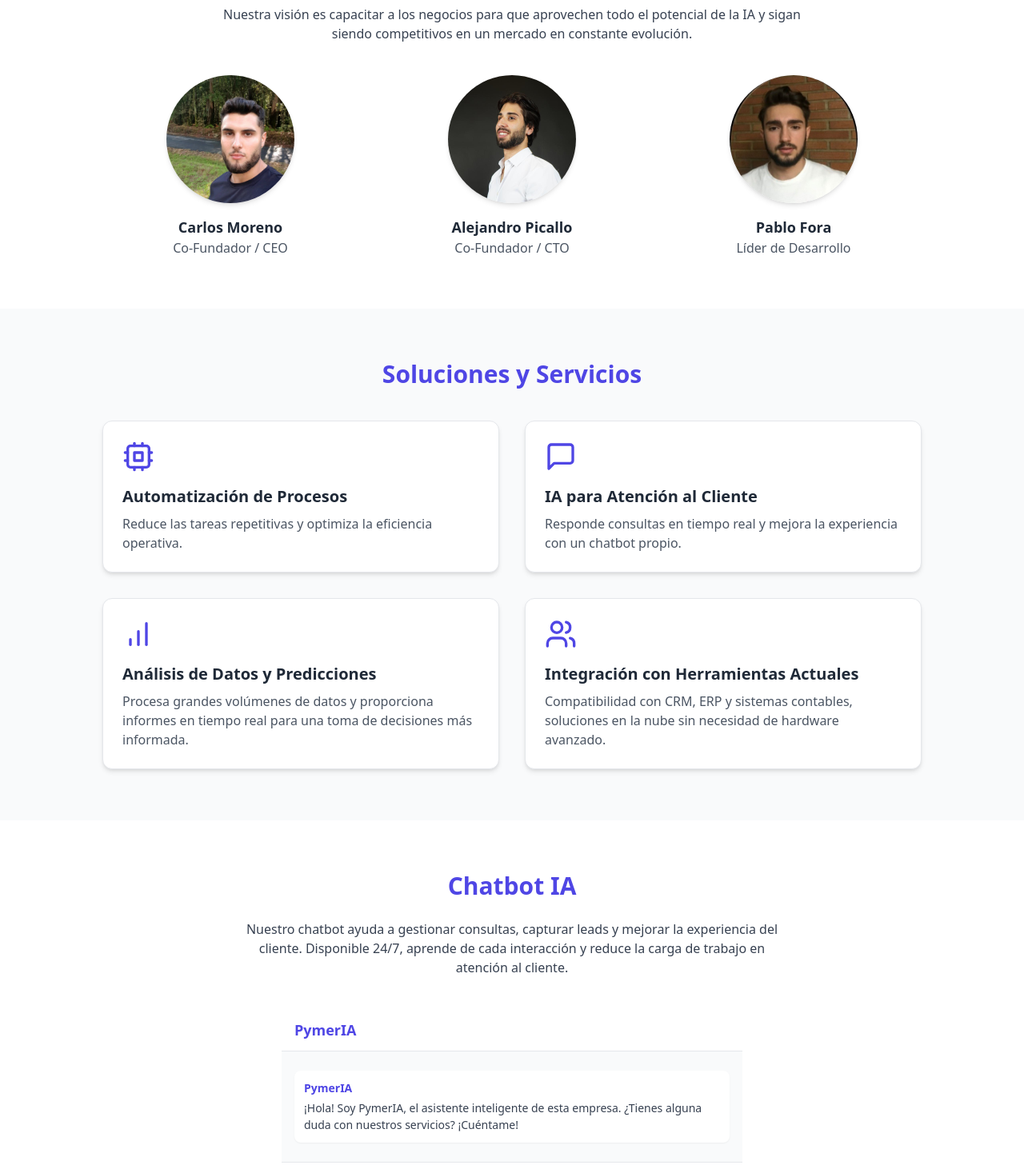
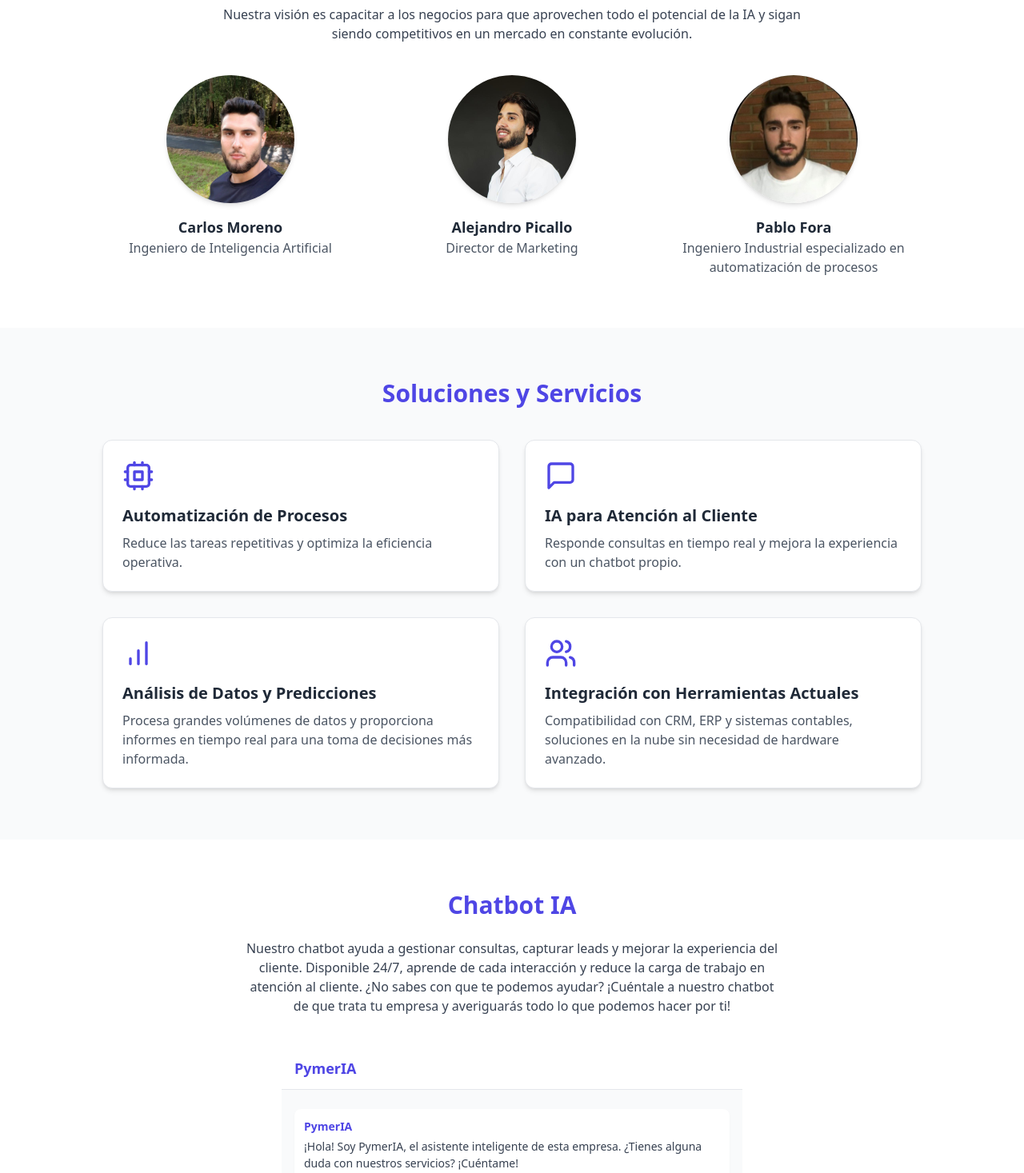
Before and after one commit to carlosmorenolosa/IA_Pymes, a React (Create React App) app: page / in a window 1280 px wide. Shown: the part 820-2287 px from the top of the page at 80% size. Built offline with nearby package versions, Linux system fonts and the light colour scheme.

Commit message:
cambios en la web

```diff
--- a/src/App.js
+++ b/src/App.js
@@ -157,17 +157,17 @@ function AboutSection() {
         <div className="mt-10 grid grid-cols-1 gap-8 md:grid-cols-3">
           <TeamMember
             name="Carlos Moreno"
-            role="Co-Fundador / CEO"
+            role="Ingeniero de Inteligencia Artificial"
             imageUrl="/images/carlos-moreno.jpeg"
           />
           <TeamMember
             name="Alejandro Picallo"
-            role="Co-Fundador / CTO"
+            role="Director de Marketing"
             imageUrl="/images/picallo.jpg"
           />
           <TeamMember
             name="Pablo Fora"
-            role="Líder de Desarrollo"
+            role="Ingeniero Industrial especializado en automatización de procesos"
             imageUrl="/images/pablo.jpg"
           />
         </div>
@@ -276,7 +276,8 @@ function ChatbotSection() {
         <p className="mx-auto mb-8 max-w-2xl text-center text-gray-700">
           Nuestro chatbot ayuda a gestionar consultas, capturar leads y mejorar la
           experiencia del cliente. Disponible 24/7, aprende de cada interacción y
-          reduce la carga de trabajo en atención al cliente.
+          reduce la carga de trabajo en atención al cliente. ¿No sabes con que te podemos ayudar?
+          ¡Cuéntale a nuestro chatbot de que trata tu empresa y averiguarás todo lo que podemos hacer por ti!
         </p>
         <div className="mt-10 flex flex-col items-center justify-center space-y-6">
           {/* COMPONENTE DEL CHATBOT REAL */}
```
